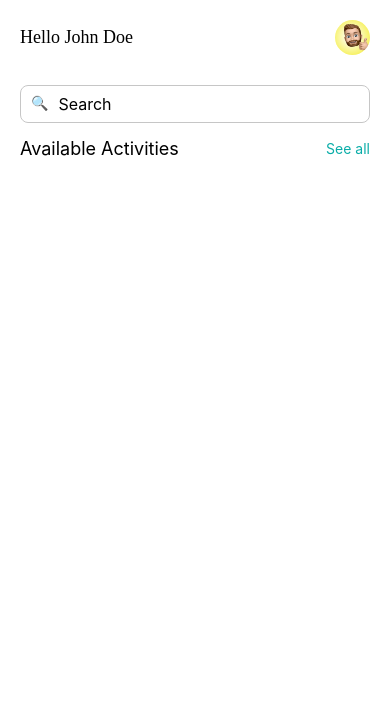
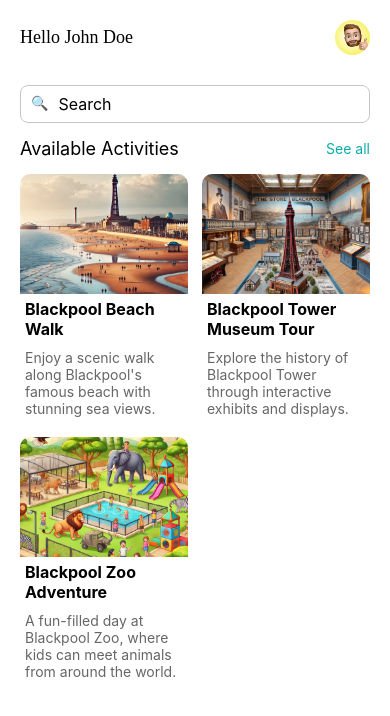
Before and after one commit to hannahnobeebux/bp-tours-app-js, a React Native app: screen /Home in a window 390 px wide. Shown: the top 716 px of the page. Built offline with nearby package versions, Linux system fonts and the light colour scheme.

Commit message:
renderActivity method and using FlatList t o display data in a grid

```diff
--- /dev/null
+++ b/src/components/ActivityCard.js
@@ -0,0 +1,36 @@
+import React from 'react';
+import { View, Text, Image, StyleSheet, TouchableOpacity } from 'react-native';
+
+export default function ActivityCard({ activity, onPress }) {
+  return (
+    <TouchableOpacity style={styles.card} onPress={() => onPress(activity)}>
+      <Image source={activity.image} style={styles.image} />
+      <Text style={styles.title}>{activity.name}</Text>
+      <Text style={styles.preview}>{activity.preview}</Text>
+    </TouchableOpacity>
+  );
+}
+
+const styles = StyleSheet.create({
+  card: {
+    backgroundColor: '#fff',
+    borderRadius: 10,
+    overflow: 'hidden',
+    marginBottom: 15,
+    flexBasis: '48%',  // 2 cards per row
+  },
+  image: {
+    width: '100%',
+    height: 120,
+  },
+  title: {
+    fontSize: 16,
+    fontWeight: 'bold',
+    margin: 5,
+  },
+  preview: {
+    fontSize: 14,
+    color: '#666',
+    margin: 5,
+  },
+});
--- a/src/navigation/AppStack.js
+++ b/src/navigation/AppStack.js
@@ -2,7 +2,6 @@ import React from "react";
 import { createStackNavigator } from "@react-navigation/stack";
 
 import OnboardingScreen from "../screens/OnboardingScreen";
-import App from "../../App";
 import HomeScreen from "../screens/HomeScreen";
 
 
--- a/src/screens/HomeScreen.js
+++ b/src/screens/HomeScreen.js
@@ -1,4 +1,4 @@
-import { View, Text, TouchableOpacity, ImageBackground, TextInput } from 'react-native'
+import { View, Text, TouchableOpacity, ImageBackground, TextInput, FlatList } from 'react-native'
 import React, { useRef } from 'react'
 import { SafeAreaView } from 'react-native-safe-area-context'
 import { ScrollView } from 'react-native-gesture-handler'
@@ -6,6 +6,8 @@ import { ScrollView } from 'react-native-gesture-handler'
 import { sliderData } from '../model/data';
 import BannerSlider from '../components/BannerSlider';
 import { windowWidth } from '../utils/Dimensions';
+import ActivityCard from '../components/ActivityCard';
+import {activities} from '../model/data';
 
 export default function HomeScreen({navigation}) {
 
@@ -14,6 +16,11 @@ export default function HomeScreen({navigation}) {
     // const renderBanner = ({item, index}) => {
     //     return <BannerSlider data={item}/>
     // };
+
+    const renderActivity = ({ item }) => (
+        <ActivityCard activity={item} onPress={(activity) => console.log('Clicked:', activity.name)} />
+      );
+
 
     return (
       <SafeAreaView style={{flex:1, backgroundColor: 'white'}}>
@@ -66,6 +73,15 @@ export default function HomeScreen({navigation}) {
                   </TouchableOpacity>
               </View>
 
+              {/* Activity Grid */}
+        <FlatList
+          data={activities}
+          renderItem={renderActivity}
+          keyExtractor={(item) => item.id.toString()}
+          numColumns={2}  // Display in 2 columns
+          columnWrapperStyle={{ justifyContent: 'space-between' }} // Space between grid items
+        />
+
               {/* Carousel Section */}
               {/* <Carousel
           ref={c => {
```
Also changed, not shown: src/model/data.js (line endings or trailing spaces).
